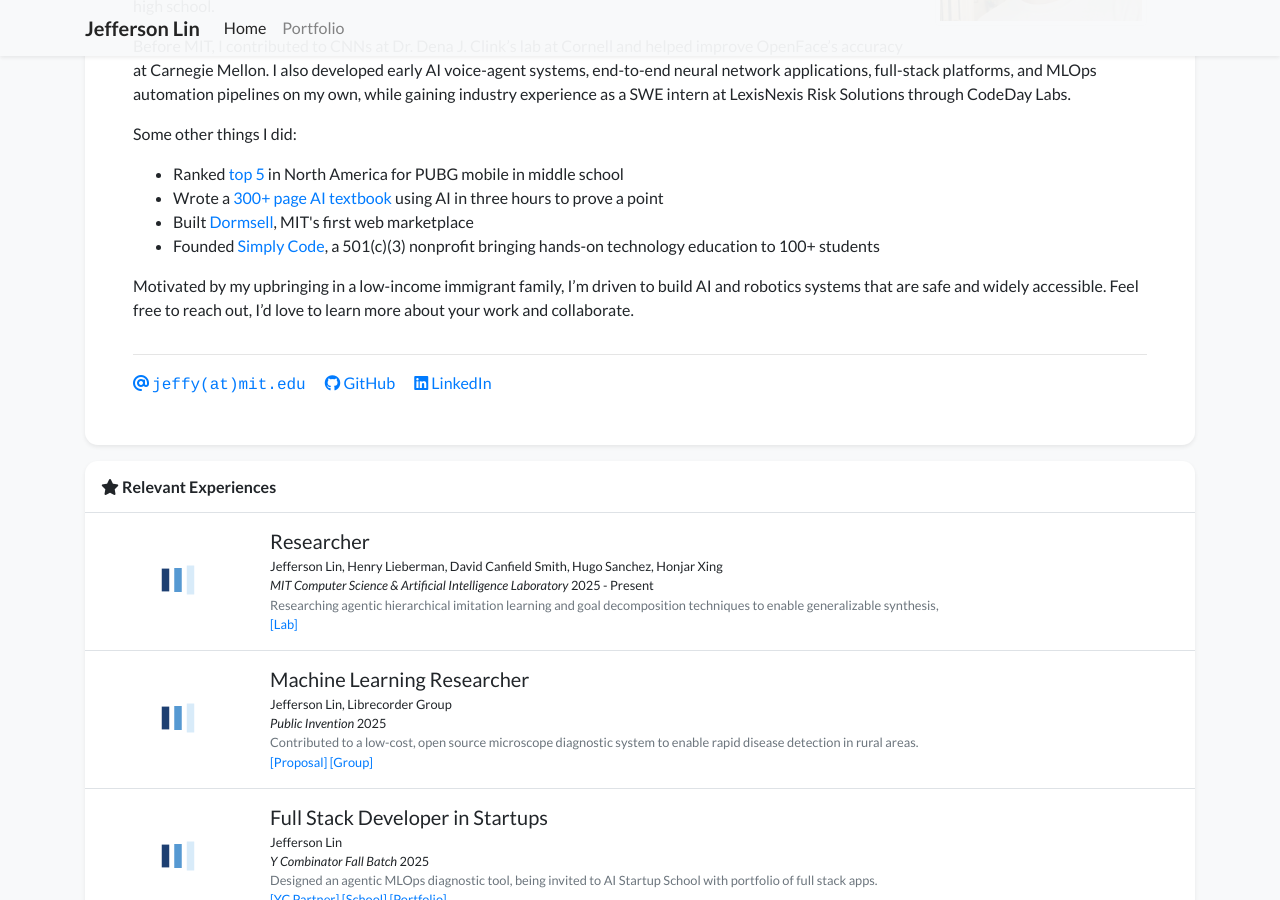
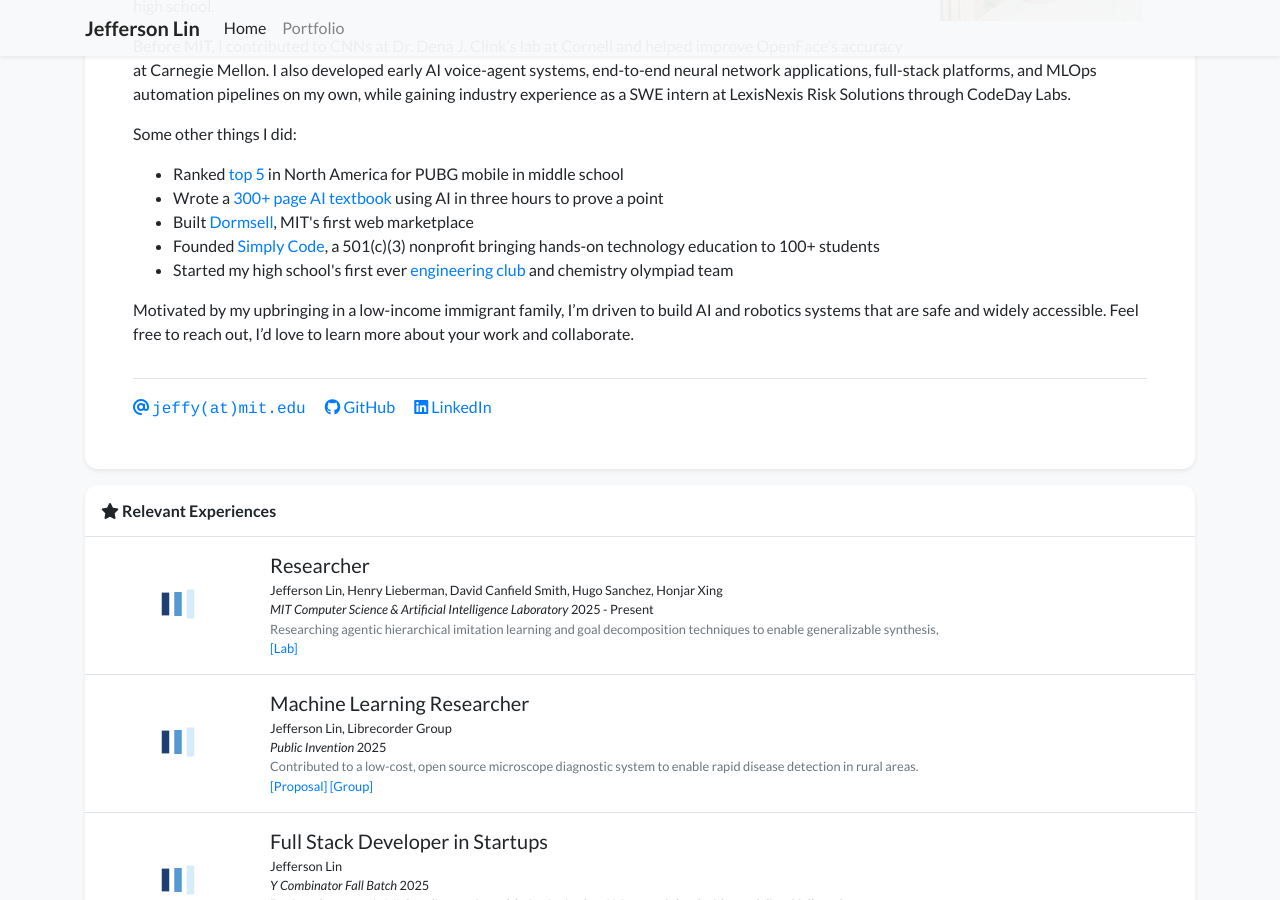
Before and after one commit to jeffelin/jeffelin.github.io, a Jekyll site: the page built from index.html, in a window 1280 px wide and 900 px high, scrolled down 302 px. Built offline with Jekyll 4.4.1, drawn with Linux system fonts in a browser that asks for light colours; nearby versions of some CDN libraries; a style sheet for code colours, icons or effects is not loaded.

Commit message:
changed front

```diff
--- a/_data/profile.yml
+++ b/_data/profile.yml
@@ -38,6 +38,7 @@
     <li>Wrote a <a href="/assets/download/Foundations_And_Applications_of_AI_J.L.pdf" download>300+ page AI textbook</a> using AI in three hours to prove a point</li>
     <li>Built <a href="https://www.dormsell.com/" target="_blank">Dormsell</a>, MIT's first web marketplace</li>
     <li>Founded <a href="https://www.wesimplycode.org/" target="_blank">Simply Code</a>, a 501(c)(3) nonprofit bringing hands-on technology education to 100+ students</li>
+    <li>Started my high school's first ever <a href="https://engineeringbeavers.wordpress.com/" target="_blank">engineering club</a> and chemistry olympiad team</li>
   </ul>
     <p>
     Motivated by my upbringing in a low-income immigrant family, I’m driven to build AI and robotics systems that are safe and widely accessible. Feel free to reach out, I’d love to learn more about your work and collaborate.
```
Also changed, not shown: 1 other file.
